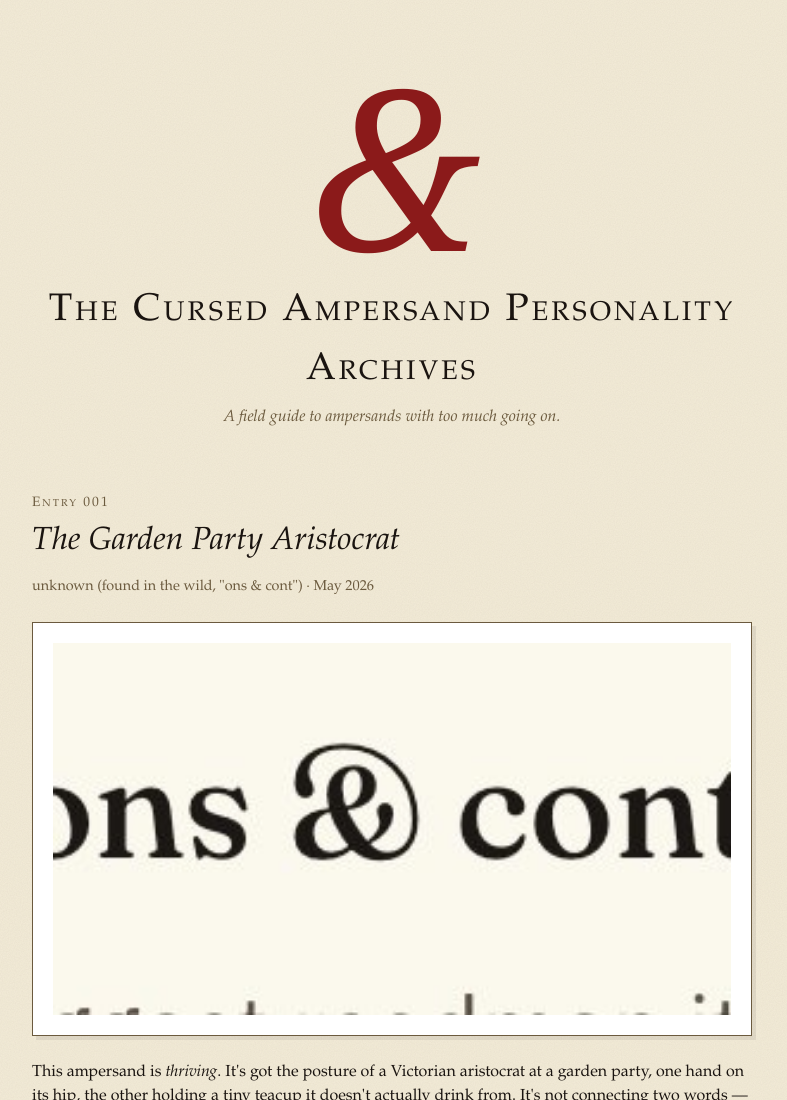
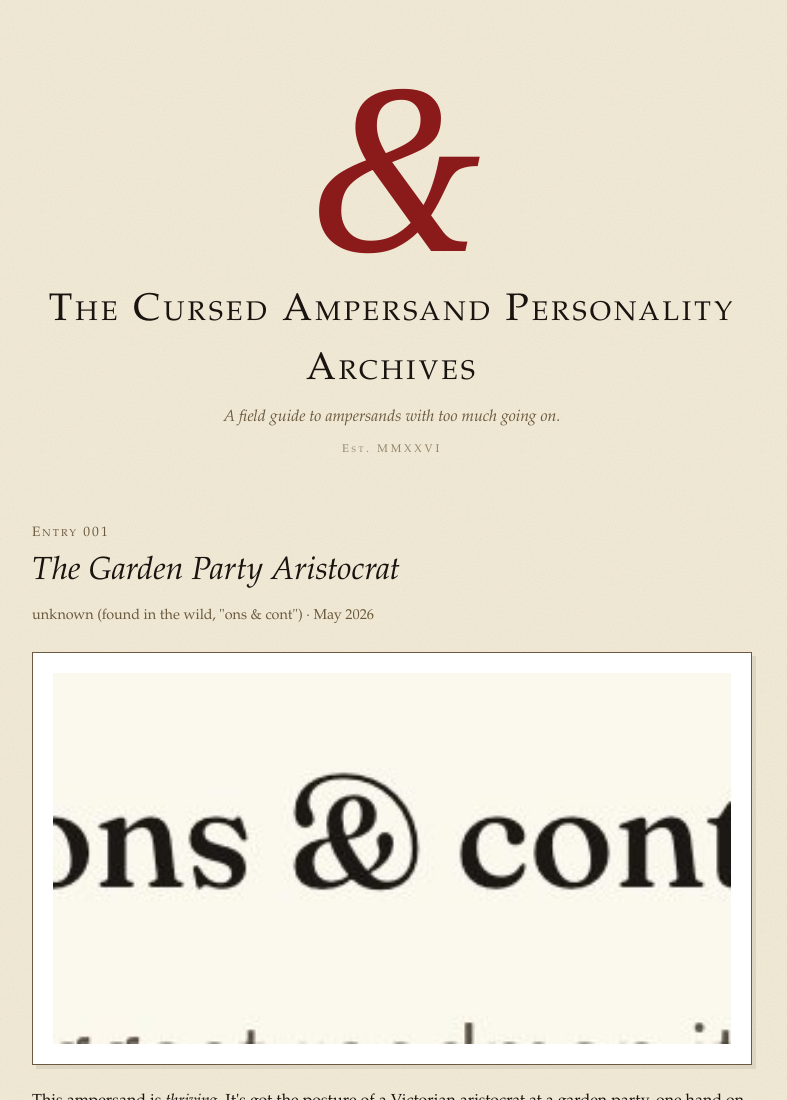
Before and after one commit to briancorbin/cursed-ampersands, a plain HTML site: page index.html in a window 1280 px wide. Shown: the top 1100 px of the page, without its empty margins (248-1035 px from the left). Drawn offline with Linux system fonts and the light colour scheme.

Commit message:
Add Est. MMXXVI line under tagline

```diff
--- a/index.html
+++ b/index.html
@@ -43,6 +43,14 @@
     margin: 1rem 0 0.25rem;
   }
   .tagline { font-style: italic; color: var(--rule); margin: 0; }
+  .estd {
+    margin: 0.75rem 0 0;
+    font-variant: small-caps;
+    letter-spacing: 0.25em;
+    font-size: 0.7rem;
+    color: var(--rule);
+    opacity: 0.7;
+  }
   hr {
     border: 0;
     border-top: 1px solid var(--rule);
@@ -148,6 +156,7 @@
     <p class="glyph">&amp;</p>
     <h1>The Cursed Ampersand Personality Archives</h1>
     <p class="tagline">A field guide to ampersands with too much going on.</p>
+    <p class="estd">Est. MMXXVI</p>
   </header>
 
   <main id="entries">
```
